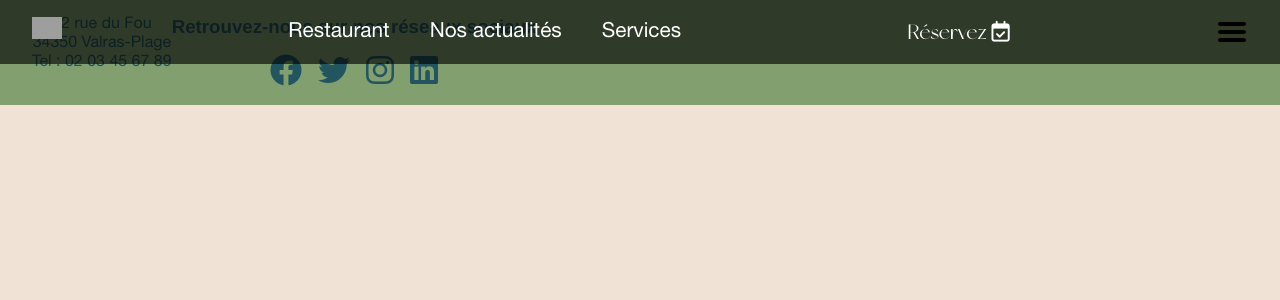
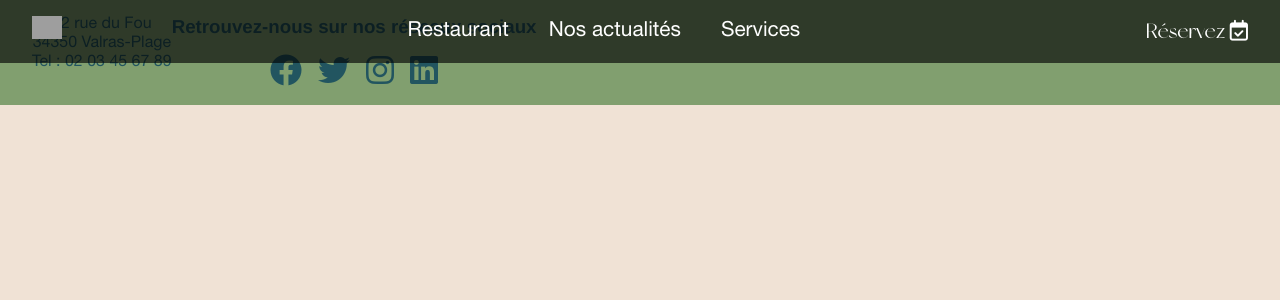
Before and after one commit to lclhugo/mspr-paillote-du-soleil, a Symfony app: template templates/base.html.twig in a window 1280 px wide. Shown: the top 300 px of the page. Run offline with Twig, Linux system fonts and the light colour scheme; the template is opened without the code that fills it, so the values that code supplies are empty; some libraries are stand-ins or nearby versions; grey boxes are pictures that could not be loaded.

Commit message:
burger icon

```diff
--- a/assets/css/pages/_home.scss
+++ b/assets/css/pages/_home.scss
@@ -37,8 +37,8 @@ nav {
     display: block;
     position: absolute;
     top: 92px;
+    z-index: 4;
     background-color:rgba(0, 0, 0, 0.632);
-    width: 180px;
     li {
       padding: 20px;
     }
@@ -55,6 +55,9 @@ nav {
 .nav-menu-mobile {
   display: flex;
   flex-direction: column;
+  @media screen and (min-width: 500px){
+    display: none;
+  }
 }
   .menu-mobile {
    display: none;
--- a/public/css/style.css
+++ b/public/css/style.css
@@ -66,8 +66,8 @@ nav .dropdown-menu.active {
   display: block;
   position: absolute;
   top: 92px;
+  z-index: 4;
   background-color: rgba(0, 0, 0, 0.632);
-  width: 180px;
 }
 nav .dropdown-menu.active li {
   padding: 20px;
@@ -82,6 +82,11 @@ nav .dropdown {
 .nav-menu-mobile {
   display: flex;
   flex-direction: column;
+}
+@media screen and (min-width: 500px) {
+  .nav-menu-mobile {
+    display: none;
+  }
 }
 
 .menu-mobile {
--- a/templates/partials/navbar.html.twig
+++ b/templates/partials/navbar.html.twig
@@ -5,8 +5,16 @@
     const heroTextInitialPosition = $('.hero-text').css('position');
     $('.dropdown-toggle').click(function(e) {
       $(this).children().toggleClass('active');
+       $('.hero-text').css('position', 'relative');
+       if ($(this).children().hasClass('active')) {
+    $('.hero-text').css('position', 'relative');
+  } else {
+    $('.hero-text').css('position', 'absolute');
+  }
       console.log("hello");
     });
+
+
     $('.burger-button').click(function(e) {
       $('.menu-mobile').toggleClass('active');
       console.log("hello");
@@ -18,6 +26,7 @@
     $('.hero-text').css('position', heroTextInitialPosition);
   }
   });
+
   $('.closing-x').click(()=> {
     $('.menu-mobile').toggleClass('active');
     });
@@ -29,7 +38,7 @@
     </div>
      <div class="nav-menu">
       <div class="dropdown">
-        <span href="#" class="dropdown-toggle">Restaurant
+        <span href="#" class="dropdown-toggle" id="dropdown-restaurant">Restaurant
         <ul class="dropdown-menu">
           <li><a href="#">Carte </a></li>
           <li><a href="#">Traiteur</a></li>
@@ -58,7 +67,7 @@
       Réservez <i class="fa-regular fa-calendar-check"></i>
     </a>
     <div class="nav-menu-mobile">
-    <img src="{{ asset("images/burger_icon.svg") }}" class="burger-button" alt="burger-menu"/>
+    <i class="fa-solid fa-bars burger-button"></i>
 <div class="menu-mobile">
 <div class="closing-x-div"> <span class="closing-x"> X </span></div>
 <ul>
```
Also changed, not shown: 1 other file.
